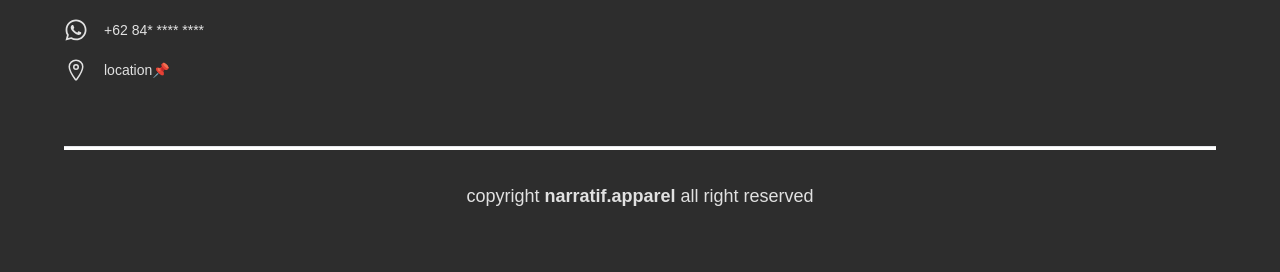
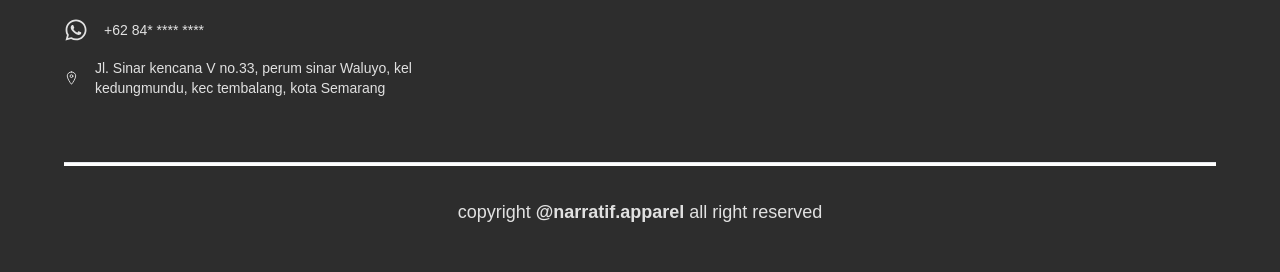
Before and after one commit to Djordannn/narratif_projects, a Next.js app: page / in a window 1280 px wide. Shown: the part 2318-2590 px from the top of the page. Built offline with nearby package versions, Linux system fonts and the light colour scheme.

Commit message:
Add address

```diff
--- a/src/app/main_section/footer.tsx
+++ b/src/app/main_section/footer.tsx
@@ -38,7 +38,12 @@
               </li>
               <li className="flex gap-4 items-center">
                 <IoLocationOutline />
-                <p className="text-sm">location📌</p>
+                <a href="https://www.google.co.id/maps/search/Jl.+Sinar+kencana+V+no.33,+perum+sinar+Waluyo,+kel+kedungmundu,+kec+tembalang,%C2%A0kota%C2%A0Semarang/@-7.0244552,110.471928,18z/data=!3m1!4b1?entry=ttu&g_ep=EgoyMDI0MTEwNi4wIKXMDSoASAFQAw%3D%3D">
+                  <p className="text-sm hover:opacity-75">
+                    Jl. Sinar kencana V no.33, perum sinar Waluyo, kel
+                    kedungmundu, kec tembalang, kota Semarang
+                  </p>
+                </a>
               </li>
             </ul>
           </div>
@@ -102,7 +107,7 @@
       <hr className="h-1 my-[4rem] bg-white" />
       <div className="-mt-[2rem] text-center">
         <h3 className="text-sm md:text-lg">
-          copyright <span className="font-semibold">narratif.apparel</span> all
+          copyright <span className="font-semibold">@narratif.apparel</span> all
           right reserved
         </h3>
       </div>
```
